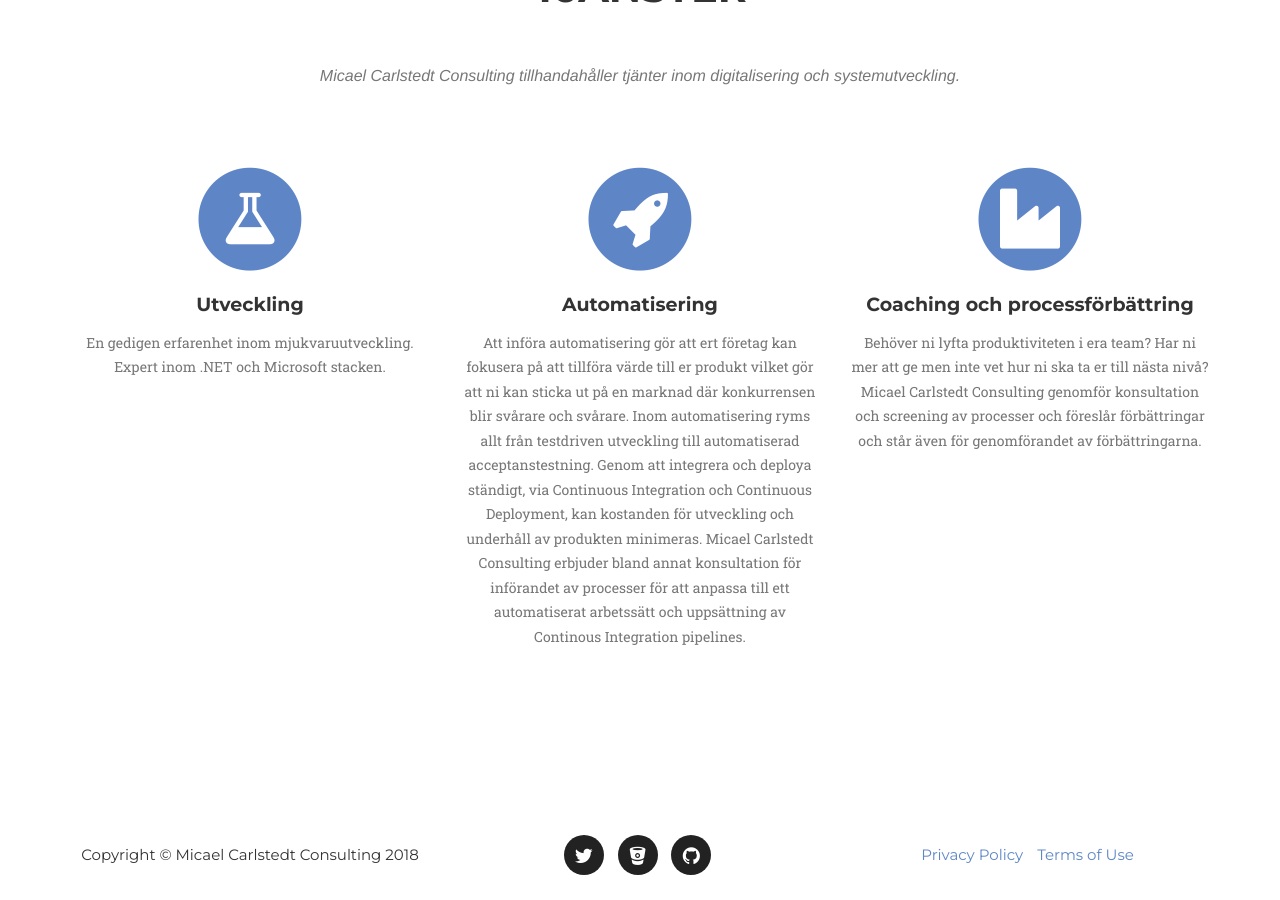
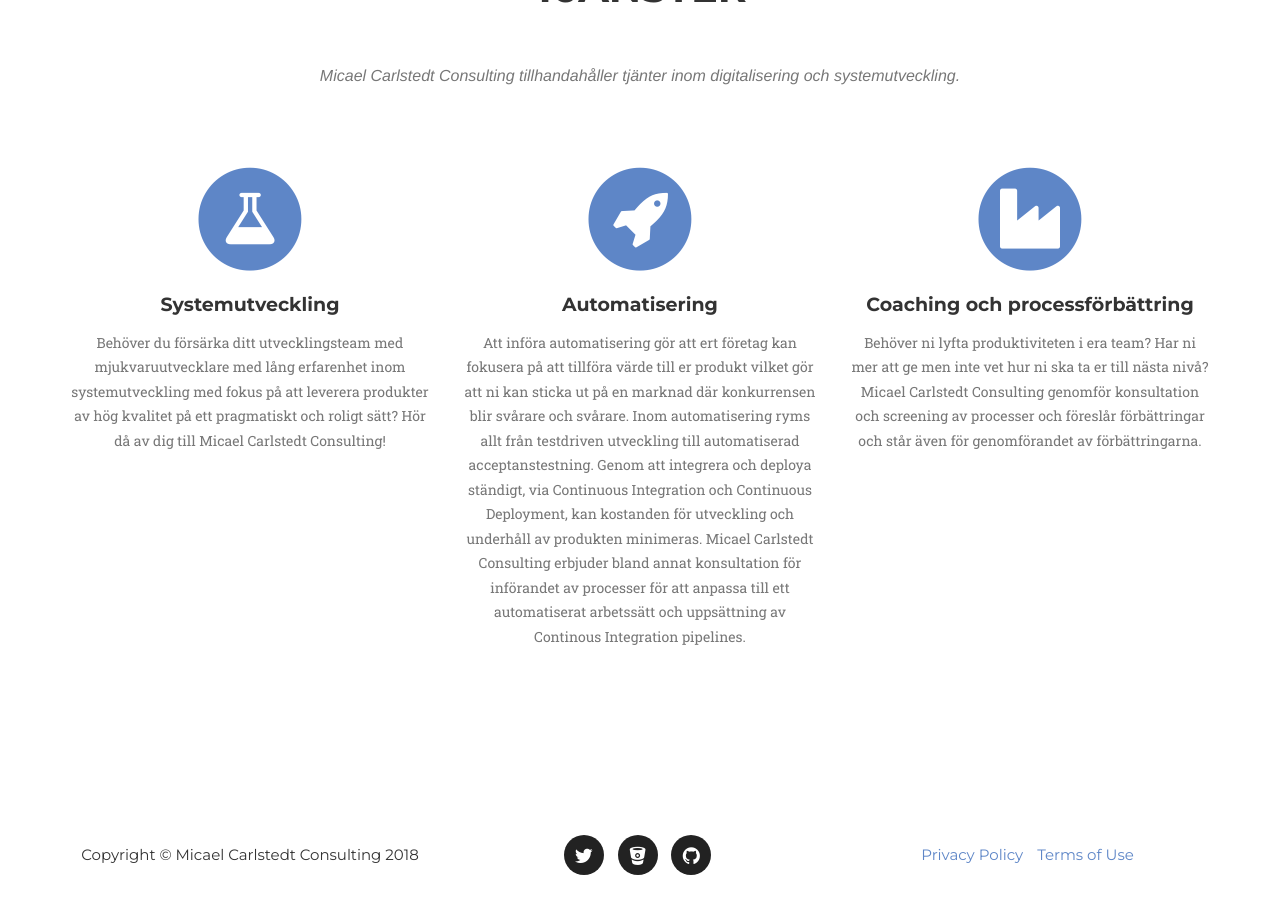
Before and after one commit to micaelcarlstedt/micaelcarlstedt.github.io, a Jekyll site: the page built from index.html, in a window 1280 px wide and 900 px high, scrolled down 1222 px. Built offline with Jekyll 4.4.1, drawn with Linux system fonts in a browser that asks for light colours; some web fonts are replaced.

Commit message:
2: Improved the description of the Systemdevelopment service

```diff
--- a/_services/1-service.markdown
+++ b/_services/1-service.markdown
@@ -1,5 +1,5 @@
 ---
-title: Utveckling
+title: Systemutveckling
 font-awesome: fa-flask
-description: En gedigen erfarenhet inom mjukvaruutveckling. Expert inom .NET och Microsoft stacken.
+description: Behöver du försärka ditt utvecklingsteam med mjukvaruutvecklare med lång erfarenhet inom systemutveckling med fokus på att leverera produkter av hög kvalitet på ett pragmatiskt och roligt sätt? Hör då av dig till Micael Carlstedt Consulting!
 ---
```
